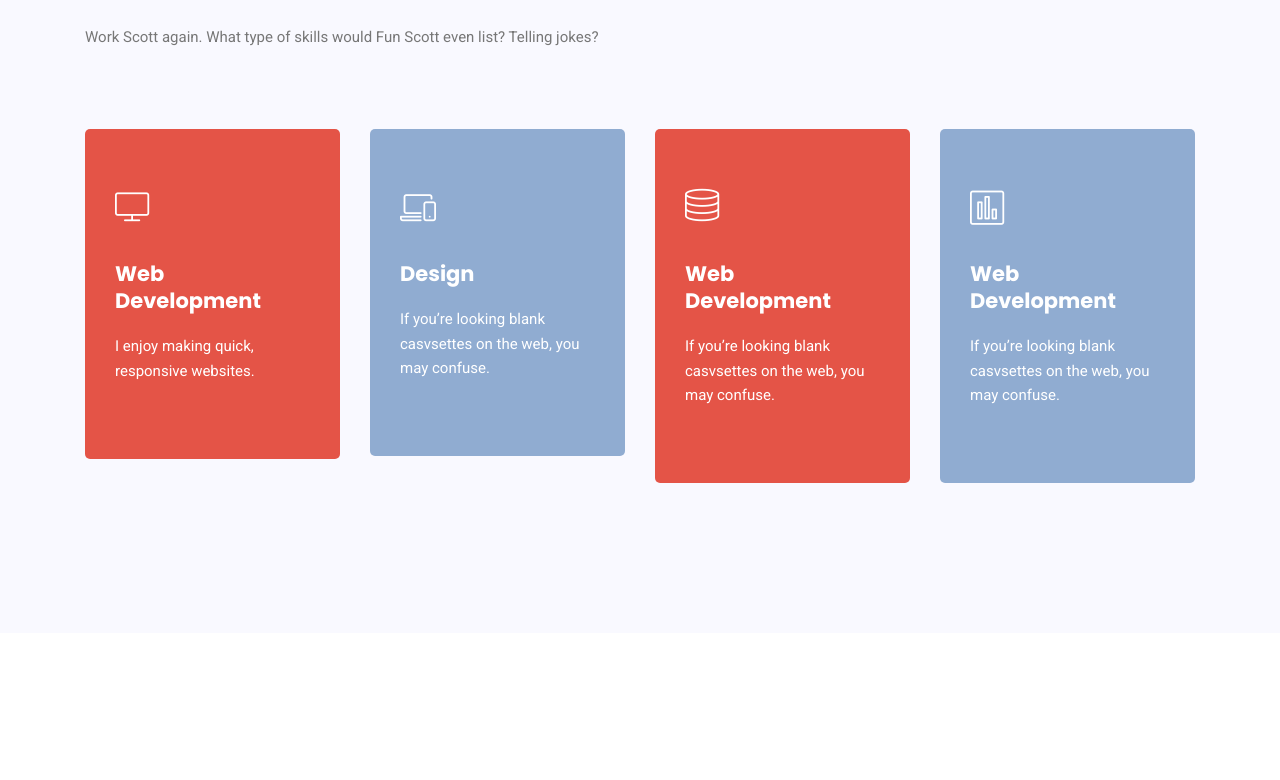
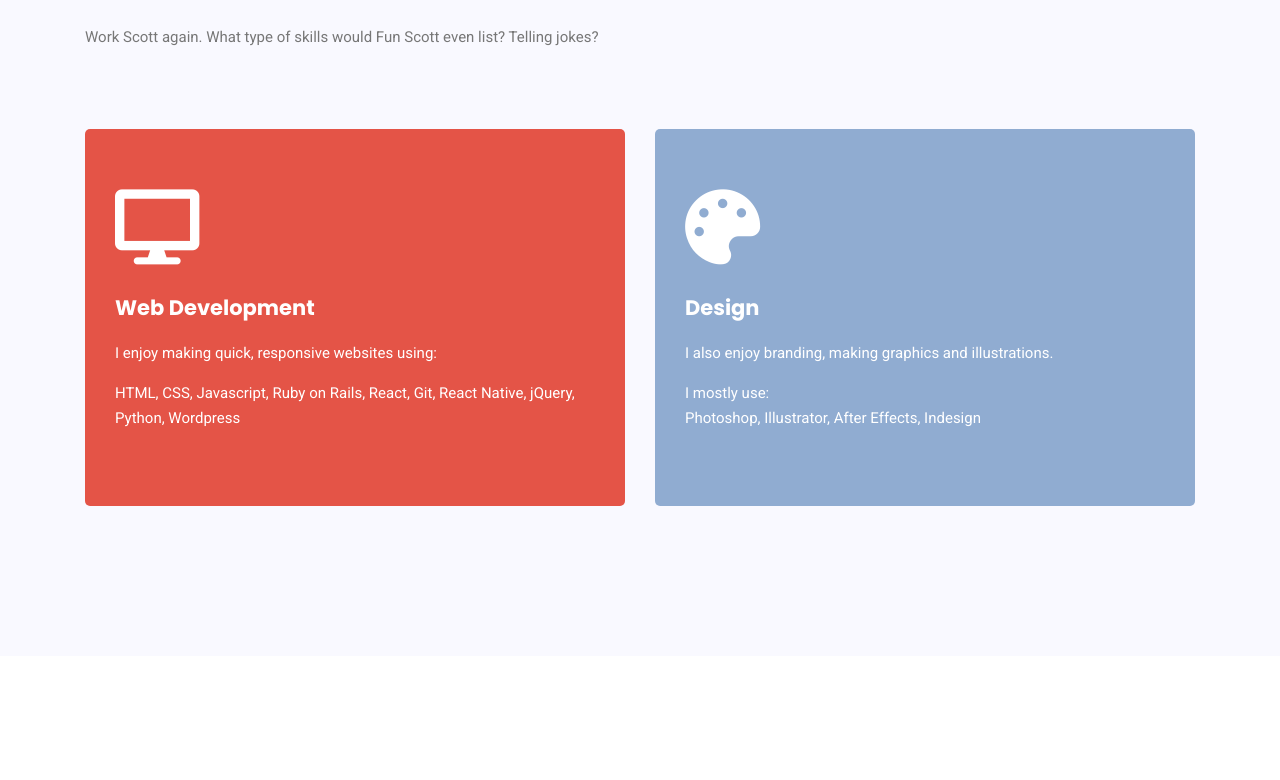
Before and after one commit to sbenson7/meetscott, a plain HTML site: page public/index.html in a window 1280 px wide. Shown: the part 3880-4660 px from the top of the page. Drawn offline with nearby package versions, Linux system fonts and the light colour scheme; some packages are replaced by stand-ins of ours.

Commit message:
skills section

```diff
--- a/public/css/main.css
+++ b/public/css/main.css
@@ -2386,14 +2386,11 @@ body.mobile-nav-active #mobile-nav-toggle {
   background: #f9f9ff; }
   .service-area.white {
     background: #fff; }
-  .service-area .col-lg-3.col-md-6:nth-child(1) .single-service {
+  .service-area .col-lg-6.col-md-6:nth-child(1) .single-service {
     background: #e45447; }
-  .service-area .col-lg-3.col-md-6:nth-child(2) .single-service {
+  .service-area .col-lg-6.col-md-6:nth-child(2) .single-service {
     background: #90acd1; }
-  .service-area .col-lg-3.col-md-6:nth-child(3) .single-service {
-    background: #e45447; }
-  .service-area .col-lg-3.col-md-6:nth-child(4) .single-service {
-    background: #90acd1; }
+
 
 .single-service {
   color: #fff;
--- a/public/index.html
+++ b/public/index.html
@@ -30,6 +30,8 @@
 	<link rel="stylesheet" href="css/animate.min.css">
 	<link rel="stylesheet" href="css/owl.carousel.css">
 	<link rel="stylesheet" href="css/main.css">
+	<link rel="stylesheet" href="https://use.fontawesome.com/releases/v5.5.0/css/all.css" integrity="sha384-B4dIYHKNBt8Bc12p+WXckhzcICo0wtJAoU8YZTY5qE0Id1GSseTk6S+L3BlXeVIU" crossorigin="anonymous">
+
 </head>
 
 <body>
@@ -358,39 +360,28 @@
 				</div>
 			</div>
 			<div class="row">
-				<div class="col-lg-3 col-md-6">
+				<div class="col-lg-6 col-md-6">
 					<div class="single-service wow fadeInUp" data-wow-duration="1s">
-						<span class="lnr lnr-screen"></span>
+						<i class="fas fa-desktop fa-5x"></i>
 						<h4>
-							<span>Web</span> Development
+							Web Development
 						</h4>
-						<p>I enjoy making quick, responsive websites.</p>
+						<p>I enjoy making quick, responsive websites using:</p>
+						<p>HTML, CSS, Javascript, Ruby on Rails, React, Git, React Native, jQuery,<br> Python, Wordpress
 					</div>
 				</div>
-				<div class="col-lg-3 col-md-6">
+				<div class="col-lg-6 col-md-6">
 					<div class="single-service wow fadeInUp" data-wow-duration="1s" data-wow-delay="0.2s">
-						<span class="lnr lnr-laptop-phone"></span>
+						<i class="fas fa-palette fa-5x"></i>
 						<h4><span>Design
 						</h4>
-						<p>If you’re looking blank casvsettes on the web, you may confuse.</p>
+						<p>I also enjoy branding, making graphics and illustrations.</p>
+						<p> I mostly use: <br>
+						Photoshop, Illustrator, After Effects, Indesign<p>
+
 					</div>
 				</div>
-				<div class="col-lg-3 col-md-6">
-					<div class="single-service wow fadeInUp" data-wow-duration="1s" data-wow-delay="0.4s">
-						<span class="lnr lnr-database"></span>
-						<h4><span>Web</span> Development
-						</h4>
-						<p>If you’re looking blank casvsettes on the web, you may confuse.</p>
-					</div>
-				</div>
-				<div class="col-lg-3 col-md-6">
-					<div class="single-service wow fadeInUp" data-wow-duration="1s" data-wow-delay="0.6s">
-						<span class="lnr lnr-chart-bars"></span>
-						<h4><span>Web</span> Development
-						</h4>
-						<p>If you’re looking blank casvsettes on the web, you may confuse.</p>
-					</div>
-				</div>
+
 			</div>
 		</div>
 	</section>
@@ -521,7 +512,7 @@
 			<div class="row footer-bottom justify-content-center">
 				<p class="col-lg-8 col-sm-12 footer-text">
 					<!-- Link back to Colorlib can't be removed. Template is licensed under CC BY 3.0. -->
-Copyright Scott Benson&copy;<script>document.write(new Date().getFullYear());</script> All rights reserved | This template is made with <i class="fa fa-heart-o" aria-hidden="true"></i> by <a href="https://colorlib.com" target="_blank">Colorlib</a>
+Copyright &copy;<script>document.write(new Date().getFullYear());</script> Scott Benson. All rights reserved | This template is made with <i class="fa fa-heart-o" aria-hidden="true"></i> by <a href="https://colorlib.com" target="_blank">Colorlib</a>
 <!-- Link back to Colorlib can't be removed. Template is licensed under CC BY 3.0. --></p>
 			</div>
 		</div>
```
